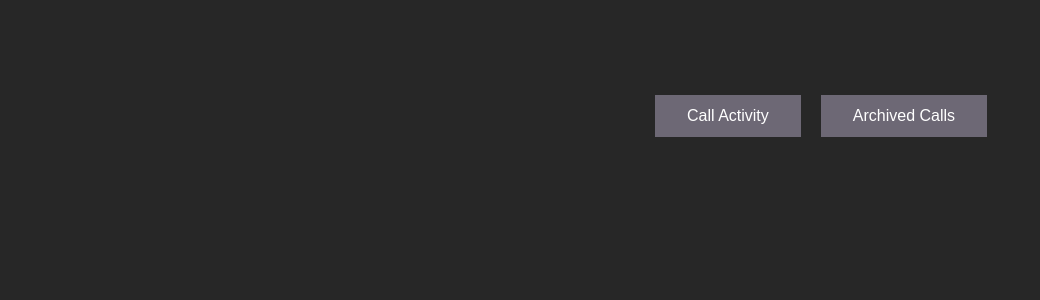
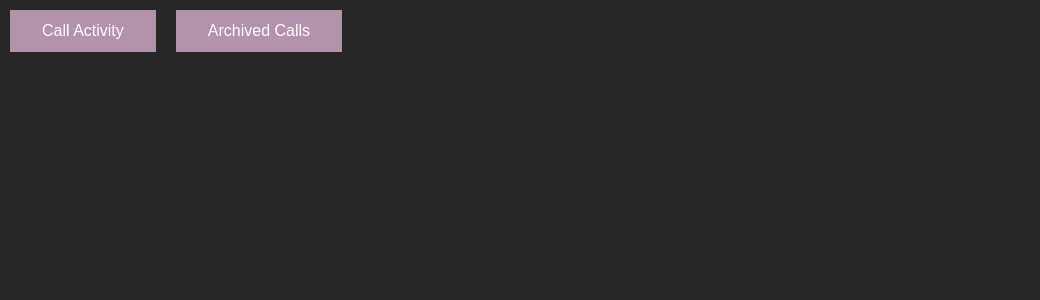
Before and after one commit to athiratomy/AirCallApp, a React (Create React App) app in the folder code/AirCall/: page / in a window 1280 px wide. Shown: the top 300 px of the page, without its empty margins (0-1040 px from the left). Built offline with nearby package versions, Linux system fonts and the light colour scheme.

Commit message:
Update App.css

```diff
--- a/code/AirCall/src/App.css
+++ b/code/AirCall/src/App.css
@@ -3,7 +3,6 @@ section {
   width: 90%;
   max-width: 40rem;
   text-align: center;
-  background-color: #272727;
   padding: 2rem;
 
 }
@@ -11,7 +10,7 @@ section {
 button {
   font: inherit;
   cursor: pointer;
-  background: #6d6875;
+  background: #b392ac;
   border: none;
   margin: 10px;
   color: white;
@@ -29,8 +28,25 @@ button:active {
 
 }
 
-.navigation{
-  margin-top:5rem;
-  margin-left: 40rem;
-  padding:5px;
+.nav-link {
+  font: inherit;
+  font-size: large;
+  cursor: pointer;
+  background: #b392ac;
+  border: none;
+  color: white;
+  text-decoration: none;
+  padding: 2rem;
+  margin-left: auto;
+  margin-right: auto;
+  font-weight: bold;
+
 }
+
+.navbody{
+  width: 100%;
+  background: #b392ac;
+  padding: 2rem;
+  background-size: contain;
+  margin-top: 0px;
+}
```
